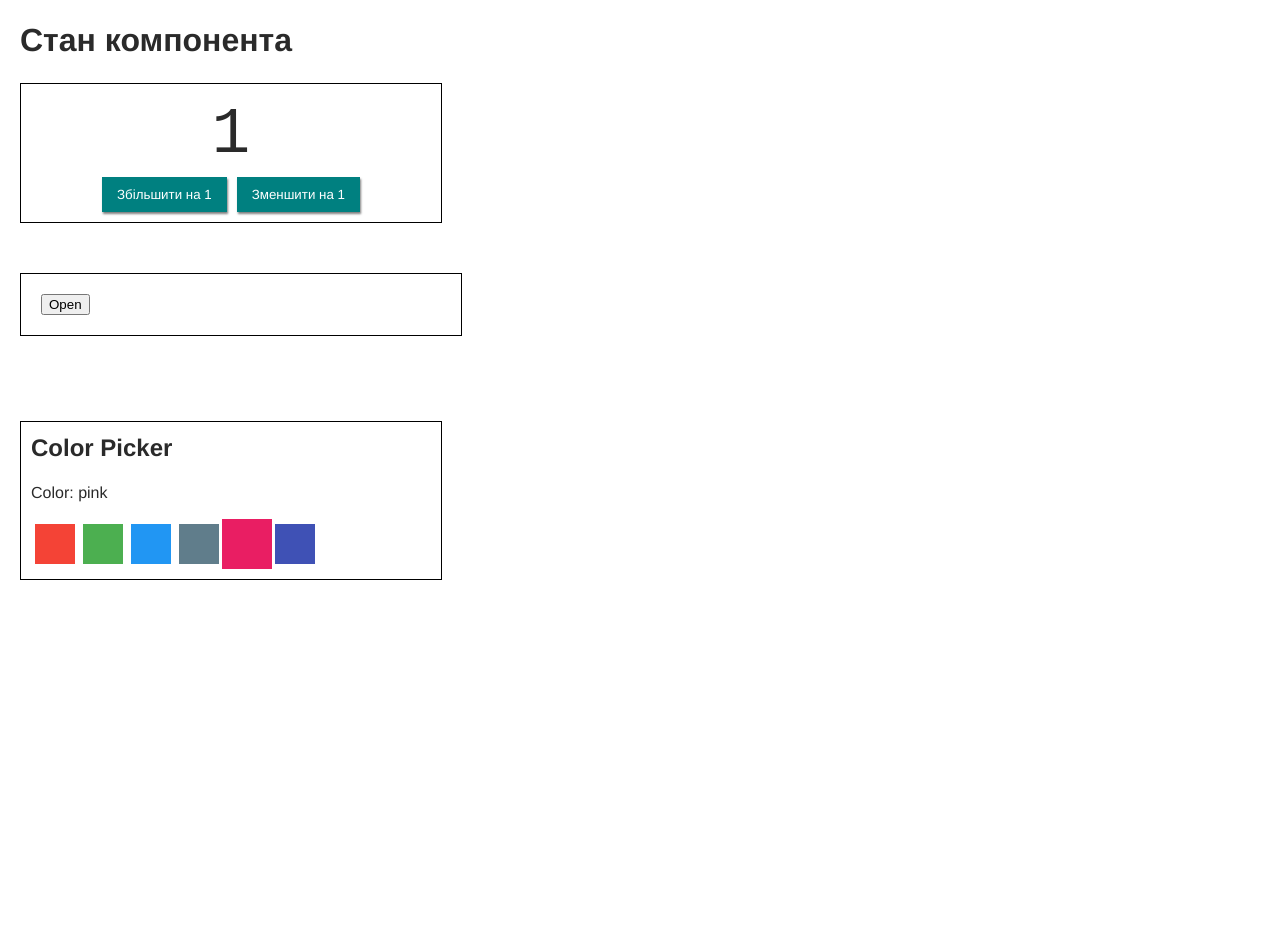
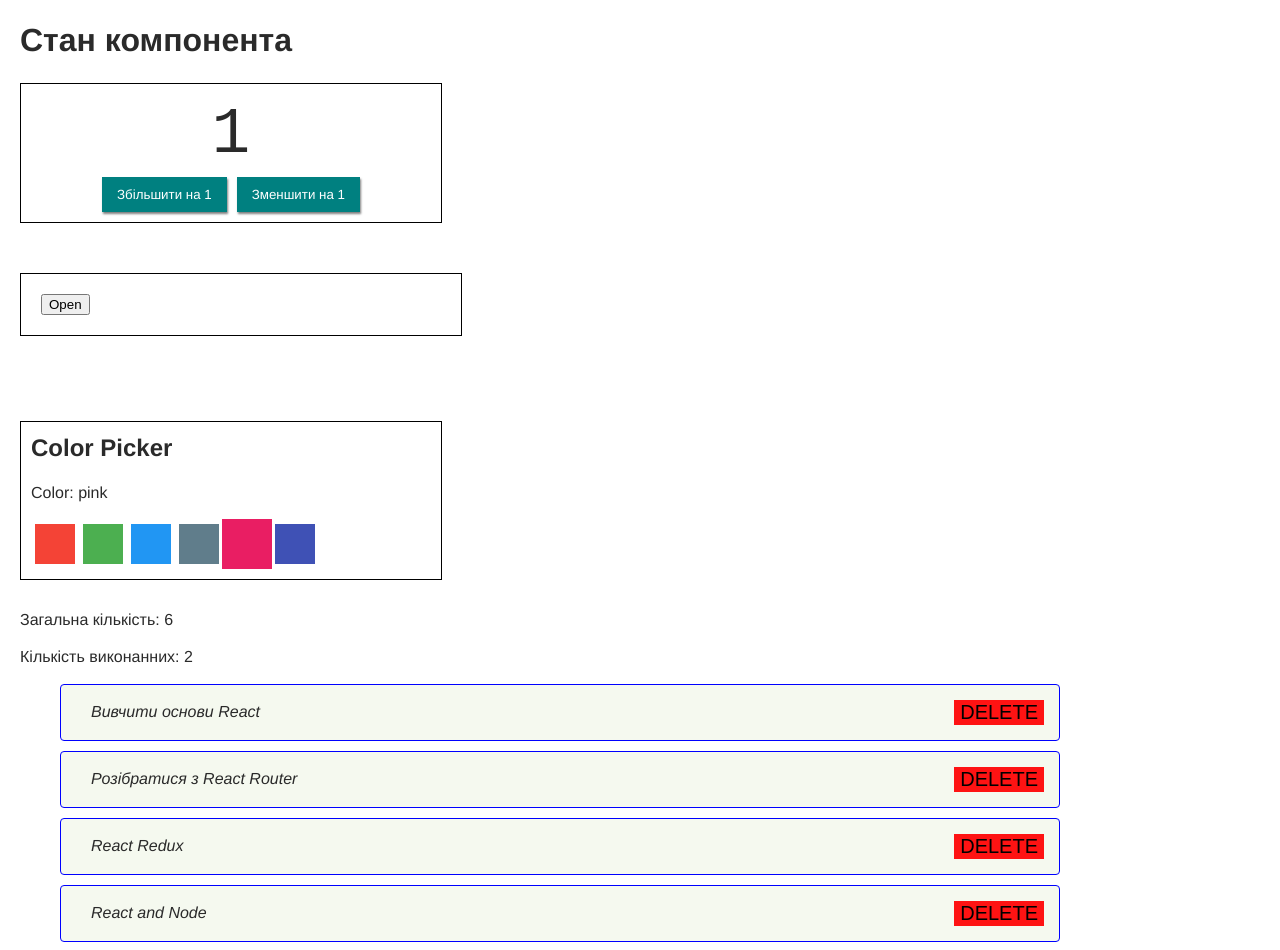
Before and after one commit to ishcenko/state-status, a React (Create React App) app: page / in a window 1280 px wide. Shown: the top 950 px of the page. Before the commit the page ends 800 px from the top, so only its background shows below. Built offline with nearby package versions, Linux system fonts and the light colour scheme.

Commit message:
create TodoList

```diff
--- a/src/App.js
+++ b/src/App.js
@@ -1,7 +1,9 @@
-import React from 'react';
+import React, { Component } from 'react';
 import Counter from './components/Counter';
 import Dropdown from 'components/Dropdown';
 import ColorPicker from 'components/ColorPicker';
+import TodoList from 'components/TodoList';
+import initialTodos from './todos.json';
 
 const colorPickerOptions = [
   { label: 'red', color: '#F44336' },
@@ -11,13 +13,39 @@ const colorPickerOptions = [
   { label: 'pink', color: '#E91E63' },
   { label: 'indigo', color: '#3F51B5' },
 ];
+class App extends Component {
+  state = {
+    todos: initialTodos,
+  };
 
-const App = () => (
+  deleteTodo = todoId => {
+    this.setState(prevState => ({
+      todos: prevState.todos.filter(todo => todo.id !== todoId),
+    }));
+  };
+
+  render() {
+    const { todos } = this.state;
+
+    const completedTodos = todos.reduce(
+      (acc, todo) => (todo.completed ? acc + 1 : acc),
+      0
+    );
+
+    return (
       <>
         <h1>Стан компонента</h1>
         <Counter initialValue={1} />
         <Dropdown />
         <ColorPicker options={colorPickerOptions} />
+        <div>
+          <p>Загальна кількість: {todos.length}</p>
+          <p>Кількість виконанних: {completedTodos} </p>
+        </div>
+        <TodoList todos={todos} onDeleteTodo={this.deleteTodo} />
       </>
     );
+  }
+}
+
 export default App;
--- a/src/components/ColorPicker/ColorPicker.css
+++ b/src/components/ColorPicker/ColorPicker.css
@@ -2,6 +2,7 @@
   width: 400px;
   padding: 10px;
   border: 1px solid black;
+  margin-bottom: 30px;
 }
 
 .ColorPicker__title {
--- /dev/null
+++ b/src/components/TodoList/TodoList.css
@@ -0,0 +1,31 @@
+.TodoList {
+  display: flex;
+  flex-direction: column;
+  gap: 10px;
+  width: 1000px;
+}
+
+.TodoList__item {
+  font-style: italic;
+  display: flex;
+  flex-direction: row;
+  justify-content: space-between;
+  align-items: center;
+  border: 1px solid blue;
+  border-radius: 4px;
+  text-align: center;
+  padding: 15px;
+  background: rgba(235, 242, 222, 0.482);
+}
+
+.TodoList__text {
+  margin-top: 0;
+  margin-bottom: 0;
+  margin-left: 15px;
+}
+
+.TodoList__button {
+  border: none;
+  font-size: 20px;
+  background-color: rgba(255, 0, 0, 0.923);
+}
--- /dev/null
+++ b/src/components/TodoList/TodoList.jsx
@@ -0,0 +1,21 @@
+import React from 'react';
+import './TodoList.css';
+
+const TodoList = ({ todos, onDeleteTodo }) => (
+  <ul className="TodoList">
+    {todos.map(({ id, text }) => (
+      <li className="TodoList__item" key={id}>
+        <p className="TodoList__text">{text}</p>
+        <button
+          type="button"
+          onClick={() => onDeleteTodo(id)}
+          className="TodoList__button"
+        >
+          DELETE
+        </button>
+      </li>
+    ))}
+  </ul>
+);
+
+export default TodoList;
--- /dev/null
+++ b/src/components/TodoList/index.js
@@ -0,0 +1 @@
+export { default } from './TodoList';
--- /dev/null
+++ b/src/todos.json
@@ -0,0 +1,8 @@
+[
+  { "id": "id-1", "text": "Вивчити основи React", "completed": true },
+  { "id": "id-2", "text": "Розібратися з React Router", "completed": true },
+  { "id": "id-3", "text": "React Redux", "completed": false },
+  { "id": "id-4", "text": "React and Node", "completed": false },
+  { "id": "id-5", "text": "UseState", "completed": false },
+  { "id": "id-6", "text": "UseEffect", "completed": false }
+]
```
Lines whose indentation alone changed are shown as unchanged.
